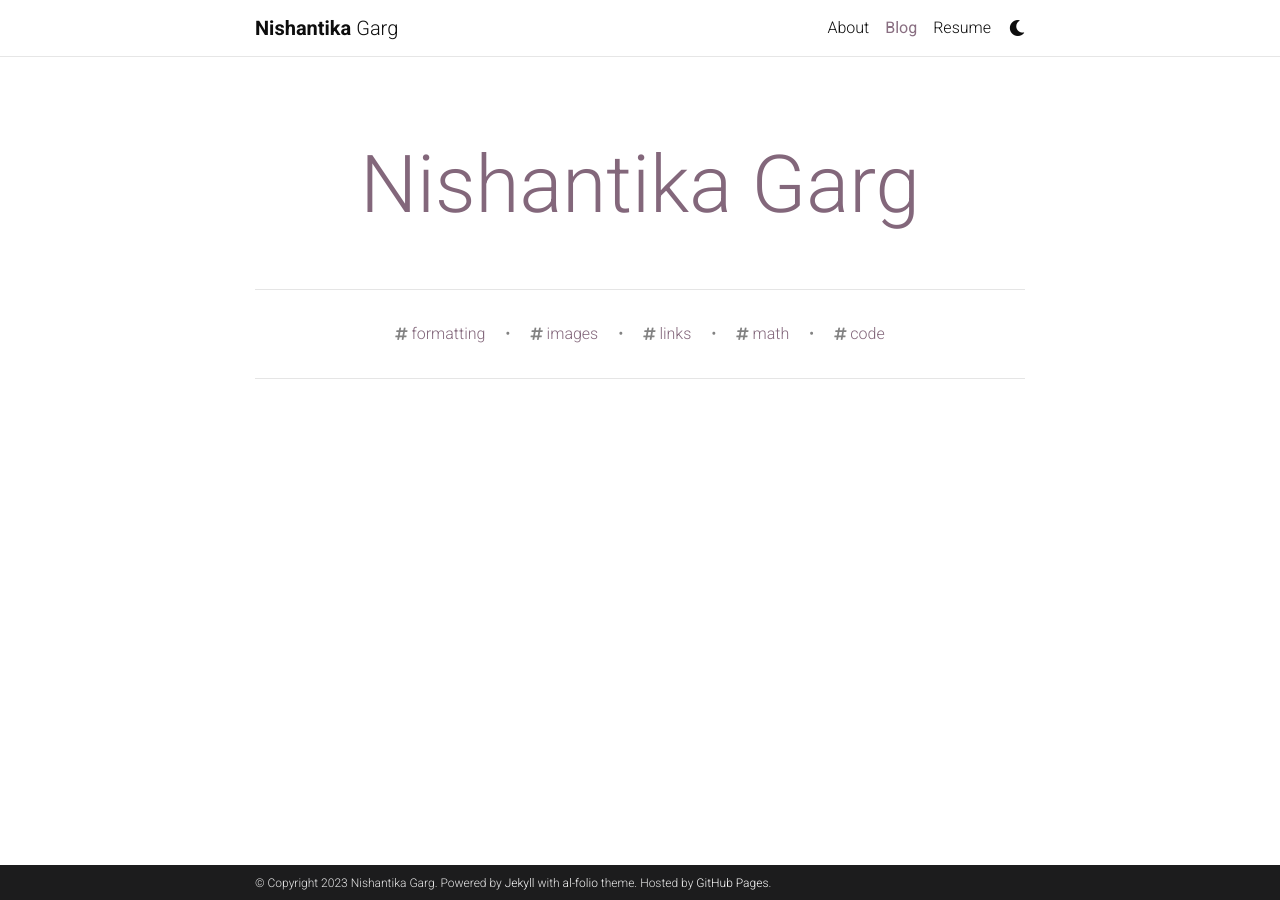
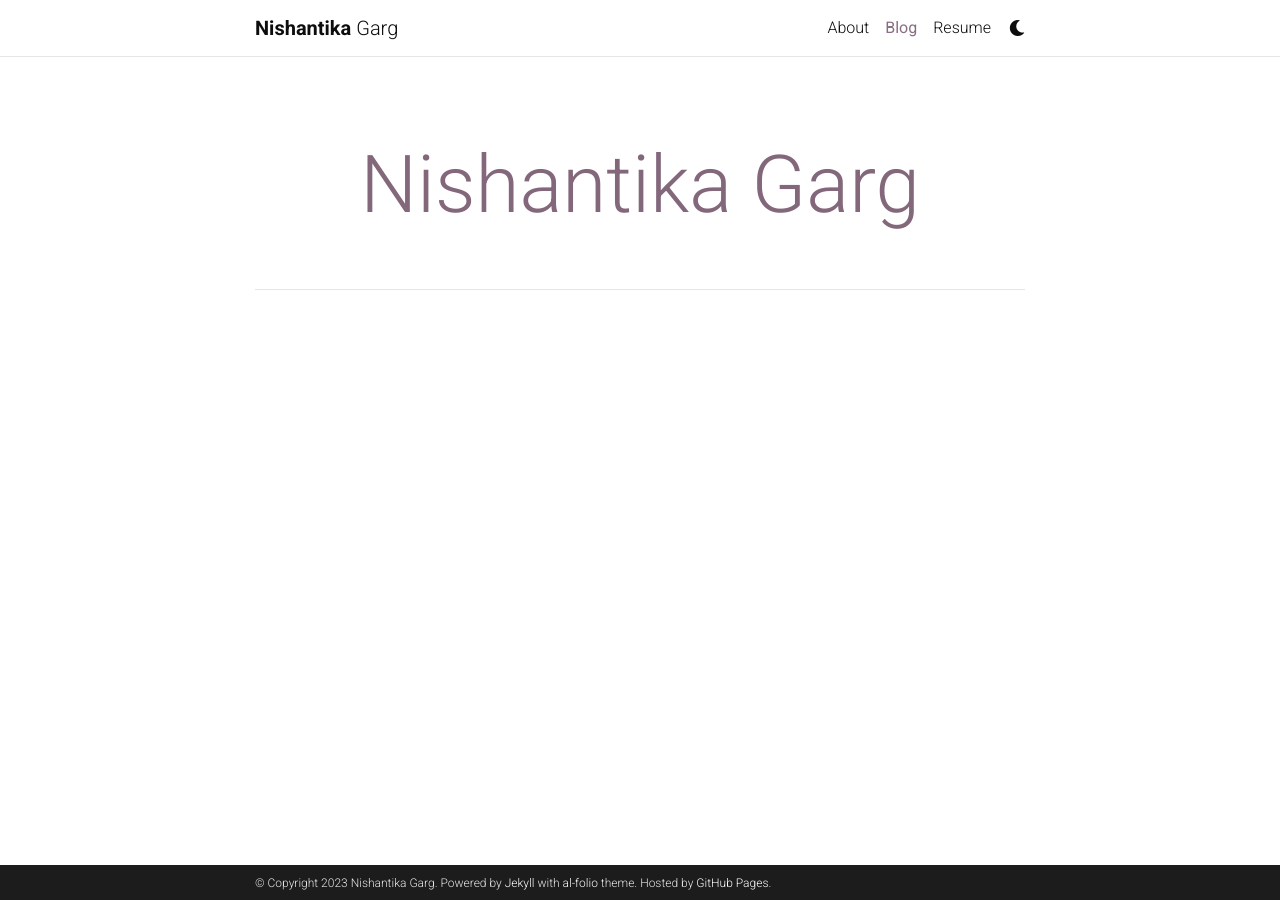
Before and after one commit to nishantika/nishantika.github.io, a Jekyll site: the page built from blog/index.html, in a window 1280 px wide. Built offline with Jekyll 4.4.1, drawn with Linux system fonts in a browser that asks for light colours; the list of posts is cut into pages by our own code; comment, search, counter and statistics services are not loaded; a style sheet for code colours, icons or effects is not loaded.

```diff
--- a/_config.yml
+++ b/_config.yml
@@ -261,7 +261,7 @@ jekyll-archives:
     tag: '/blog/tag/:name/'
     category: '/blog/category/:name/'
 
-display_tags: ['formatting', 'images', 'links', 'math', 'code'] # these tags will be displayed on the front page of your blog
+display_tags: #['formatting', 'images', 'links', 'math', 'code'] # these tags will be displayed on the front page of your blog
 
 # -----------------------------------------------------------------------------
 # Jekyll Scholar
--- a/_plugins/external-posts.rb
+++ b/_plugins/external-posts.rb
@@ -26,6 +26,7 @@ module ExternalPosts
             doc.data['description'] = e.summary;
             doc.data['date'] = e.published;
             doc.data['redirect'] = e.url;
+            doc.data['tags'] = e.category
             site.collections['posts'].docs << doc
           end
         end
```
